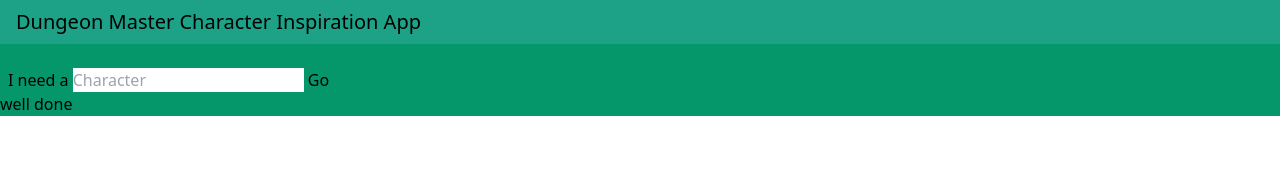
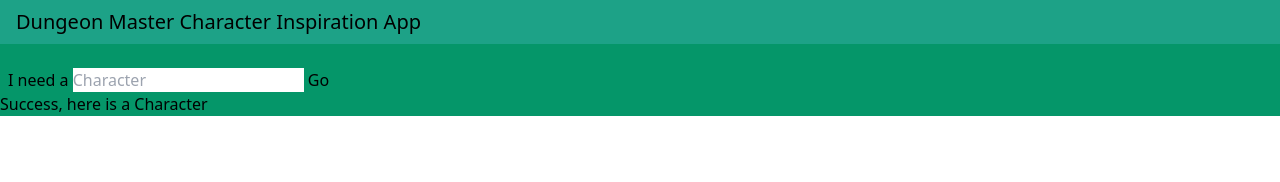
Before and after one commit to Wraith908/personal-website, a React (Create React App) app: page / in a window 1280 px wide. Both pictures are taken after a click on the button "Go". Shown: the top 182 px of the page. Built offline with nearby package versions, Linux system fonts and the light colour scheme.

Commit message:
Card Implementation Successful

```diff
--- a/src/components/Card.tsx
+++ b/src/components/Card.tsx
@@ -1,13 +1,17 @@
 import '../output.css';
-import { useState } from 'react';
+import { useState, useEffect } from 'react';
+import { Card } from '../models/Card';
 
-export default function CharCard(props: {propCharType: string}) {
+export default function CharCard(props: {char: Card}) {
     const [charType, setCharType] = useState('');
 
+    useEffect(() => {
+        setCharType(props.char.header());
+    })
 
     return(
         <div>
-
+            <p>Success, here is a {charType}</p>
         </div>
     )
 }
--- a/src/components/Main.tsx
+++ b/src/components/Main.tsx
@@ -1,6 +1,6 @@
 import '../output.css';
 import { SyntheticEvent, useState } from 'react';
-import CardList from './CardList';
+import CharCard from './Card';
 import { Card } from '../models/Card';
 
 export default function Main() {
@@ -41,7 +41,11 @@ export default function Main() {
                 <div id="CardList">
                     {charList.length === 0 ?
                     (<p>make a character by pressing the button</p>) :
-                    (<p>well done</p>)}
+                    (
+                        charList.map(charList => {
+                            return <CharCard char= {charList}/>
+                        })
+                    )}
                 </div>
             </div>
         </div>
```
